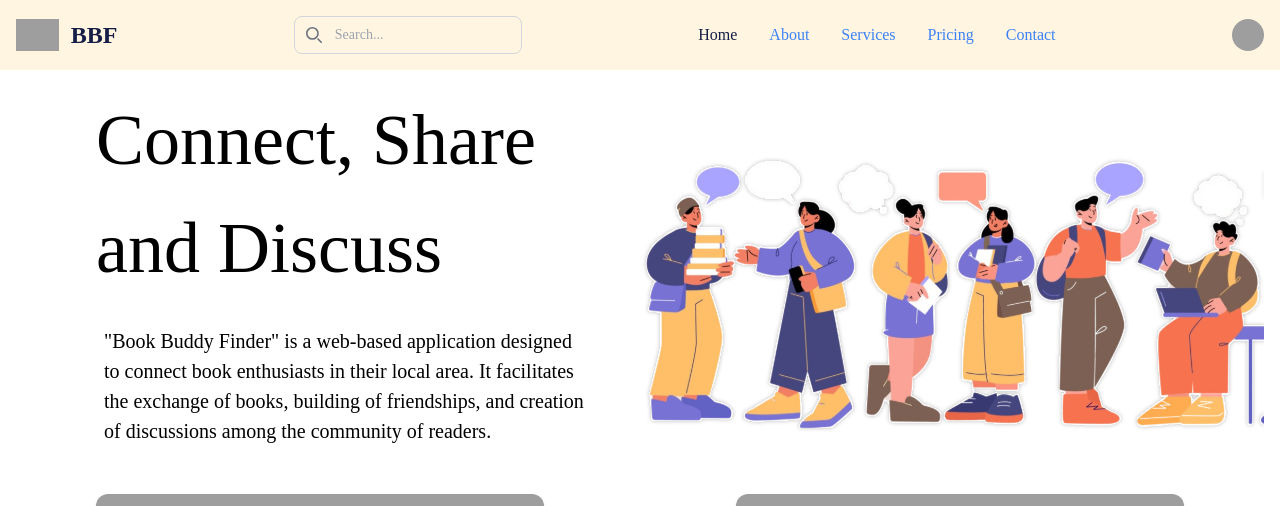
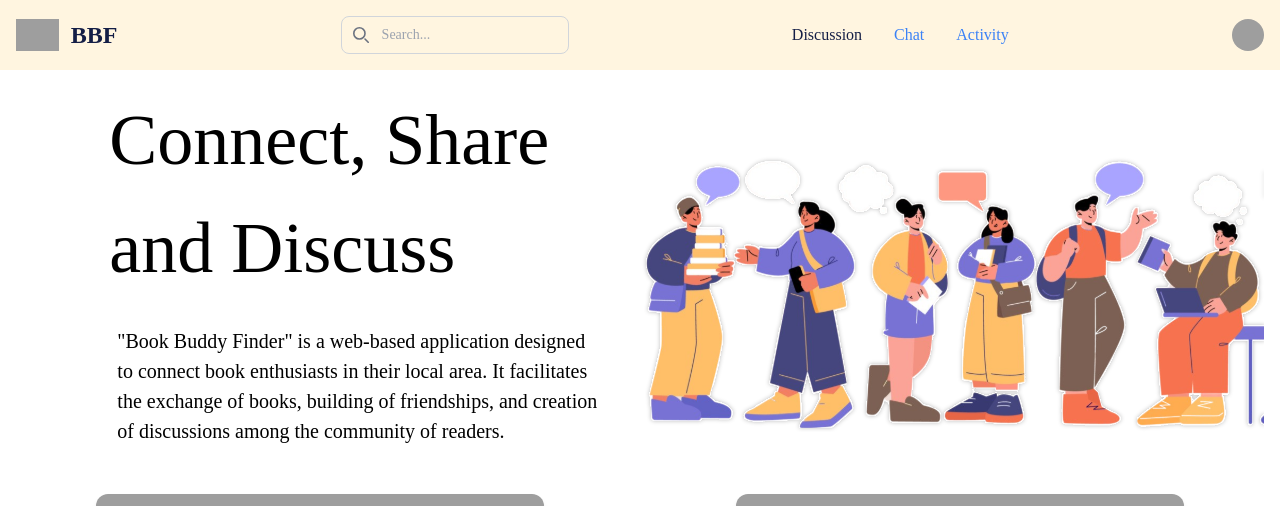
Before and after one commit to TejAT-crypto/bookfinder, a React (Create React App) app: page /dashboard in a window 1280 px wide. Shown: the top 506 px of the page. Built offline with nearby package versions, Linux system fonts and the light colour scheme; grey boxes are pictures that could not be loaded.

Commit message:
Responsive adjusted

```diff
--- a/src/pages/Card/BookCard.jsx
+++ b/src/pages/Card/BookCard.jsx
@@ -4,7 +4,7 @@ import React from 'react';
 
 const BookCard = ({ book }) => {
   return (
-    <div className="max-w-sm mx-auto bg-white rounded-xl shadow-md overflow-hidden md:max-w-md">
+    <div className="max-w-sm bg-white rounded-xl shadow-md overflow-hidden md:max-w-md">
       <img
         className="h-48 w-full object-cover md:h-64"
         src={book.imageUrl}
--- a/src/pages/Dashboard/DashBoard.jsx
+++ b/src/pages/Dashboard/DashBoard.jsx
@@ -59,11 +59,11 @@ const DashBoard = (props) => {
       <section className="relative h-screen bg-cover bg-center">
         <div className="flex flex-col">
           <div className="relative w-full flex flex-row mx-auto mb-10 lg:py-0 animate-slide-in-2 overflow-hidden">
-            <div className="relative flex-shrink-0 md:w-1/2">
-              <p className="font-light text-[4.5rem] p-4 ml-20 w-10/12 text-left">Connect, Share and Discuss</p>
-              <p className="text-[1.25rem] p-2 pl-6 pr-6 ml-20 w-10/12 text-left">"Book Buddy Finder" is a web-based application designed to connect book enthusiasts in their local area. It facilitates the exchange of books, building of friendships, and creation of discussions among the community of readers.</p>
+            <div className="relative md:w-1/2 flex flex-col items-center">
+              <p className="font-light text-[4.5rem] p-4 md:ml-20 w-10/12 text-left">Connect, Share and Discuss</p>
+              <p className="text-[1.25rem] p-2 pl-6 pr-6 md:ml-20 w-10/12 text-left">"Book Buddy Finder" is a web-based application designed to connect book enthusiasts in their local area. It facilitates the exchange of books, building of friendships, and creation of discussions among the community of readers.</p>
             </div>
-            <div className="relative flex-shrink-0 w-full md:w-1/2 overflow-hidden">
+            <div className="relative flex-shrink-0 md:w-1/2 overflow-hidden">
               <img
                 src={dashimg}
                 alt="Author"
--- a/src/pages/Dashboard/Header.jsx
+++ b/src/pages/Dashboard/Header.jsx
@@ -59,19 +59,13 @@ const Header = () => {
                 <div class="items-center justify-between hidden w-full md:flex md:w-auto md:order-1" id="navbar-user">
                     <ul class="flex flex-col font-medium p-4 md:p-0 mt-4 border border-gray-100 rounded-lg bg-[#fff5e0] md:space-x-8 rtl:space-x-reverse md:flex-row md:mt-0 md:border-0 md:bg-[#fff5e0] dark:bg-[#fff5e0]">
                         <li>
-                            <a href="#" class="block py-2 px-3 text-blue-500 bg-blue-700 rounded md:bg-transparent md:text-[#141E46] md:hover:text-[#141E46] md:p-0 md:dark:text-blue-500" aria-current="page">Home</a>
+                            <a href="#" class="block py-2 px-3 text-blue-500 bg-blue-700 rounded md:bg-transparent md:text-[#141E46] md:hover:text-[#141E46] md:p-0 md:dark:text-blue-500" aria-current="page">Discussion</a>
                         </li>
                         <li>
-                            <a href="#" class="block py-2 px-3 text-blue-500 rounded hover:text-[#141E46] md:hover:bg-transparent md:hover:text-[#141E46] md:p-0">About</a>
+                            <a href="#" class="block py-2 px-3 text-blue-500 rounded hover:text-[#141E46] md:hover:bg-transparent md:hover:text-[#141E46] md:p-0">Chat</a>
                         </li>
                         <li>
-                            <a href="#" class="block py-2 px-3 text-blue-500 rounded hover:text-[#141E46] md:hover:bg-transparent md:hover:text-[#141E46] md:p-0 ">Services</a>
-                        </li>
-                        <li>
-                            <a href="#" class="block py-2 px-3 text-blue-500 rounded hover:text-[#141E46] md:hover:bg-transparent md:hover:text-[#141E46] md:p-0  ">Pricing</a>
-                        </li>
-                        <li>
-                            <a href="#" class="block py-2 px-3 text-blue-500 rounded hover:bg-gray-100 md:hover:bg-transparent md:hover:text-[#141E46] md:p-0">Contact</a>
+                            <a href="#" class="block py-2 px-3 text-blue-500 rounded hover:text-[#141E46] md:hover:bg-transparent md:hover:text-[#141E46] md:p-0 ">Activity</a>
                         </li>
                     </ul>
                 </div>
--- a/src/pages/User/UserLogin.jsx
+++ b/src/pages/User/UserLogin.jsx
@@ -105,7 +105,10 @@ const UserLogin = (props) => {
                     Log In
                   </button>
                 </form>
-
+                <div className="flex flex-row justify-center mt-3 text-xs md:text-base">
+                  <p className="text-white text-md">Don't have an Account?</p>
+                  <Link to="/" className="ml-2 text-[#AFD7FF] hover:underline text-md">Register</Link>
+                </div>
               </div>
             </div>
           </div>
```
